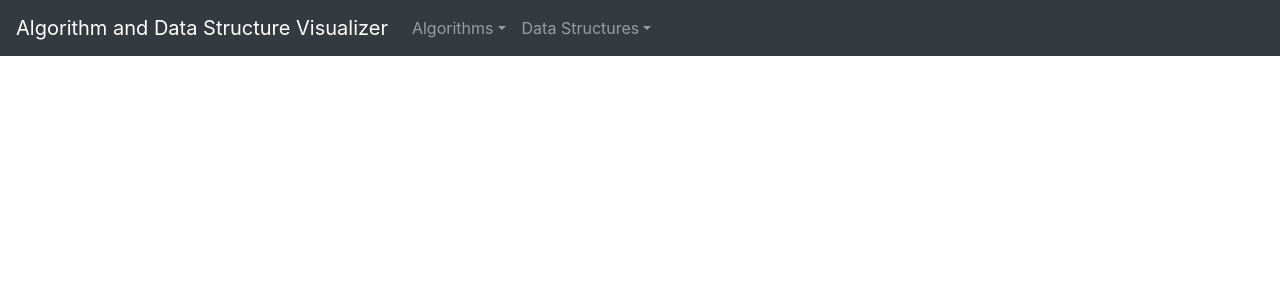
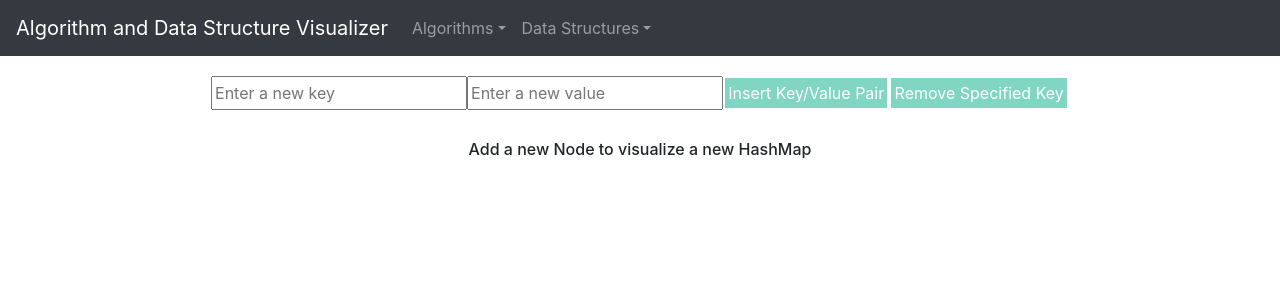
Before and after one commit to matt-hendrick/Algorithm-Data-Structure-Visualizer, a React (Create React App) app: page /hashmap in a window 1280 px wide. Shown: the top 300 px of the page. Built offline with nearby package versions, Linux system fonts and the light colour scheme.

Commit message:
Add: Rudimentary HashMap DS/HashMap Visualizer

```diff
--- a/src/App.js
+++ b/src/App.js
@@ -15,6 +15,7 @@ import StackVisualizer from './containers/StackVisualizer/StackVisualizer';
 import QueueVisualizer from './containers/QueueVisualizer/QueueVisualizer';
 import BinaryTreeVisualizer from './containers/BinaryTreeVisualizer/BinaryTreeVisualizer';
 import HeapVisualizer from './containers/HeapVisualizer/HeapVisualizer';
+import HashMapVisualizer from './containers/HashMapVisualizer/HashMapVisualizer';
 
 const App = () => {
   return (
@@ -29,6 +30,7 @@ const App = () => {
           <Route exact path="/queue" component={QueueVisualizer} />
           <Route exact path="/binarytree" component={BinaryTreeVisualizer} />
           <Route exact path="/heap" component={HeapVisualizer} />
+          <Route exact path="/hashmap" component={HashMapVisualizer} />
         </Switch>
       </Container>
     </Router>
--- a/src/components/Navbar/Navbar.js
+++ b/src/components/Navbar/Navbar.js
@@ -23,6 +23,7 @@ const MyNavbar = () => {
             <NavDropdown.Item href="/queue">Queues</NavDropdown.Item>
             <NavDropdown.Item href="/binarytree">Binary Trees</NavDropdown.Item>
             <NavDropdown.Item href="/heap">Heaps</NavDropdown.Item>
+            <NavDropdown.Item href="/hashMap">HashMaps</NavDropdown.Item>
           </NavDropdown>
         </Nav>
       </Navbar.Collapse>
--- /dev/null
+++ b/src/containers/HashMapVisualizer/HashMapVisualizer.js
@@ -0,0 +1,95 @@
+import React, { useState } from 'react';
+
+import * as classes from './HashMapVisualizer.module.css';
+
+// Components
+import MyButton from '../../components/MyButton/MyButton';
+
+// Data Structures
+import HashMap from '../../dataStructures/HashMap/HashMap';
+
+function HashMapVisualizer() {
+  const [newKey, setNewKey] = useState('');
+  const [newValue, setNewValue] = useState('');
+  const [hashMap, setHashMap] = useState(null);
+
+  const insertNode = () => {
+    if (!hashMap) {
+      let tempHashMap = new HashMap();
+      tempHashMap.set(newKey, newValue);
+      setHashMap(tempHashMap);
+      setNewKey('');
+      setNewValue('');
+    } else {
+      let tempHashMap = hashMap;
+      tempHashMap.set(newKey, newValue);
+      setHashMap(tempHashMap);
+      setNewKey('');
+      setNewValue('');
+    }
+  };
+
+  const removeNode = () => {
+    if (newKey) {
+      let tempHashMap = hashMap;
+      tempHashMap.remove(newKey);
+      setHashMap(tempHashMap);
+      setNewKey('');
+    }
+  };
+
+  const updateNewKey = (event) => {
+    const updatedKey = event.target.value;
+    setNewKey(updatedKey);
+  };
+
+  const updateNewValue = (event) => {
+    const updatedValue = event.target.value;
+    setNewValue(updatedValue);
+  };
+
+  console.log(hashMap);
+
+  return (
+    <div>
+      <div className={classes.ButtonRow}>
+        <input
+          value={newKey}
+          placeholder="Enter a new key"
+          onChange={updateNewKey}
+        />
+        <input
+          value={newValue}
+          placeholder="Enter a new value"
+          onChange={updateNewValue}
+        />
+        <MyButton onClick={insertNode} disabled={!newKey || !newValue}>
+          Insert Key/Value Pair
+        </MyButton>
+        <MyButton onClick={removeNode} disabled={!newKey || !hashMap}>
+          Remove Specified Key
+        </MyButton>
+      </div>
+      <div>
+        {hashMap ? (
+          hashMap.buckets.map((bucket, index) => (
+            <div>
+              <div>Bucket # {index}</div>
+              {bucket.map((item) => (
+                <div>
+                  {item.key}, {item.value}
+                </div>
+              ))}
+            </div>
+          ))
+        ) : (
+          <h6 className={classes.EnterNodePrompt}>
+            Add a new Node to visualize a new HashMap
+          </h6>
+        )}
+      </div>
+    </div>
+  );
+}
+
+export default HashMapVisualizer;
--- /dev/null
+++ b/src/containers/HashMapVisualizer/HashMapVisualizer.module.css
@@ -0,0 +1,10 @@
+.ButtonRow {
+    display: flex;
+    justify-content: center;
+    flex-wrap: wrap;
+  }
+
+  .EnterNodePrompt {
+    margin-top: 30px;
+    text-align: center;
+  }
--- /dev/null
+++ b/src/dataStructures/HashMap/HashMap.js
@@ -0,0 +1,51 @@
+export default class HashMap {
+  constructor(initialCapacity = 8, buckets) {
+    this.buckets = buckets ? buckets : new Array(initialCapacity);
+    this.collisons = 0;
+  }
+
+  set(key, value) {
+    const bucketIndex = this.getIndex(key);
+    if (this.buckets[bucketIndex]) {
+      this.buckets[bucketIndex].push({ key, value });
+      if (this.buckets[bucketIndex].length > 1) {
+        this.collisons++;
+      }
+    } else {
+      this.buckets[bucketIndex] = [{ key, value }];
+    }
+    return this;
+  }
+
+  get(key) {
+    const bucketIndex = this.getIndex(key);
+    for (
+      let arrIndex = 0;
+      arrIndex < this.buckets[bucketIndex].length;
+      arrIndex++
+    ) {
+      const entry = this.buckets[bucketIndex][arrIndex];
+      if (entry.key === key) {
+        return entry.value;
+      }
+    }
+  }
+
+  hash(key) {
+    let hashValue = 0;
+    const stringTypeKey = `${key}${typeof key}`;
+
+    for (let i = 0; i < stringTypeKey.length; i++) {
+      const charCode = stringTypeKey.charCodeAt(i);
+      hashValue += charCode << (i * 8);
+    }
+
+    return hashValue;
+  }
+
+  getIndex(key) {
+    const indexHash = this.hash(key);
+    const index = indexHash % this.buckets.length;
+    return index;
+  }
+}
```
